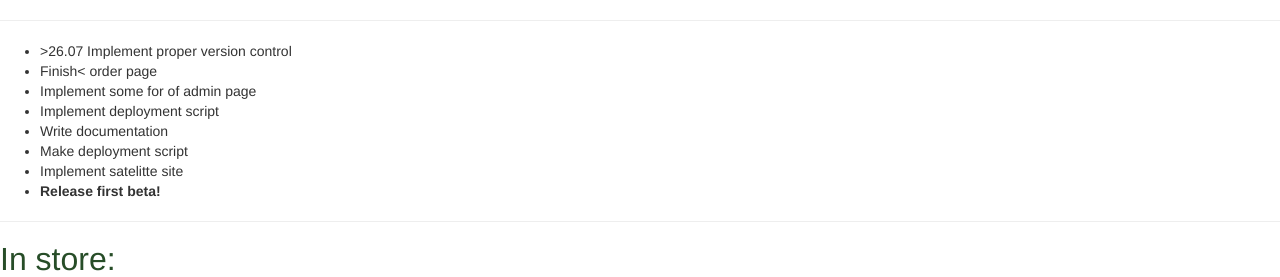
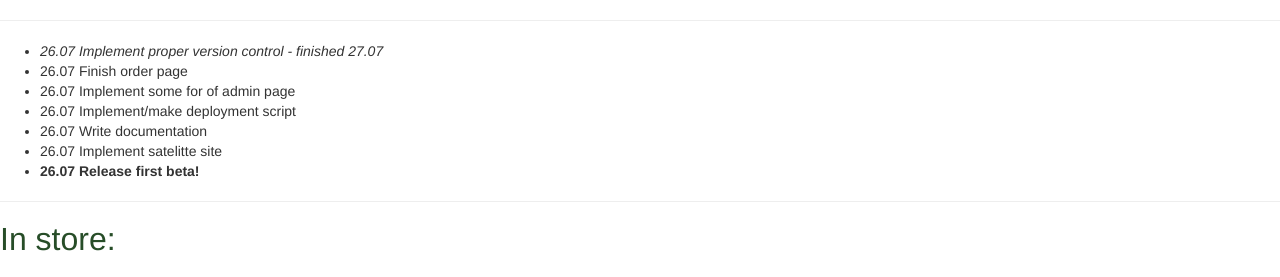
Before and after one commit to sginne/norsula-shop, a Flask app: template app/templates/base.html in a window 1280 px wide. Shown: the top 277 px of the page. Run offline with Flask 2, Linux system fonts and the light colour scheme; the template is opened without the code that fills it, so the values that code supplies are empty; parts of the project's set-up code (start-up, migrations or seed data) failed here and were passed over.

Commit message:
Disclaimer changed

```diff
--- a/app/templates/disclaimer.html
+++ b/app/templates/disclaimer.html
@@ -1,10 +1,9 @@
 <ul>
-    <li>>26.07 Implement proper version control</li>
-    <li>Finish< order page</li>
-    <li>Implement some for of admin page</li>
-    <li>Implement deployment script</li>
-    <li>Write documentation</li>
-    <li>Make deployment script</li>
-    <li>Implement satelitte site</li>
-    <li><b>Release first beta!</b></li>
+    <li><i>26.07 Implement proper version control - finished 27.07</i></li>
+    <li>26.07 Finish order page</li>
+    <li>26.07 Implement some for of admin page</li>
+    <li>26.07 Implement/make deployment script</li>
+    <li>26.07 Write documentation</li>
+    <li>26.07 Implement satelitte site</li>
+    <li><b>26.07 Release first beta!</b></li>
 </ul>
```
